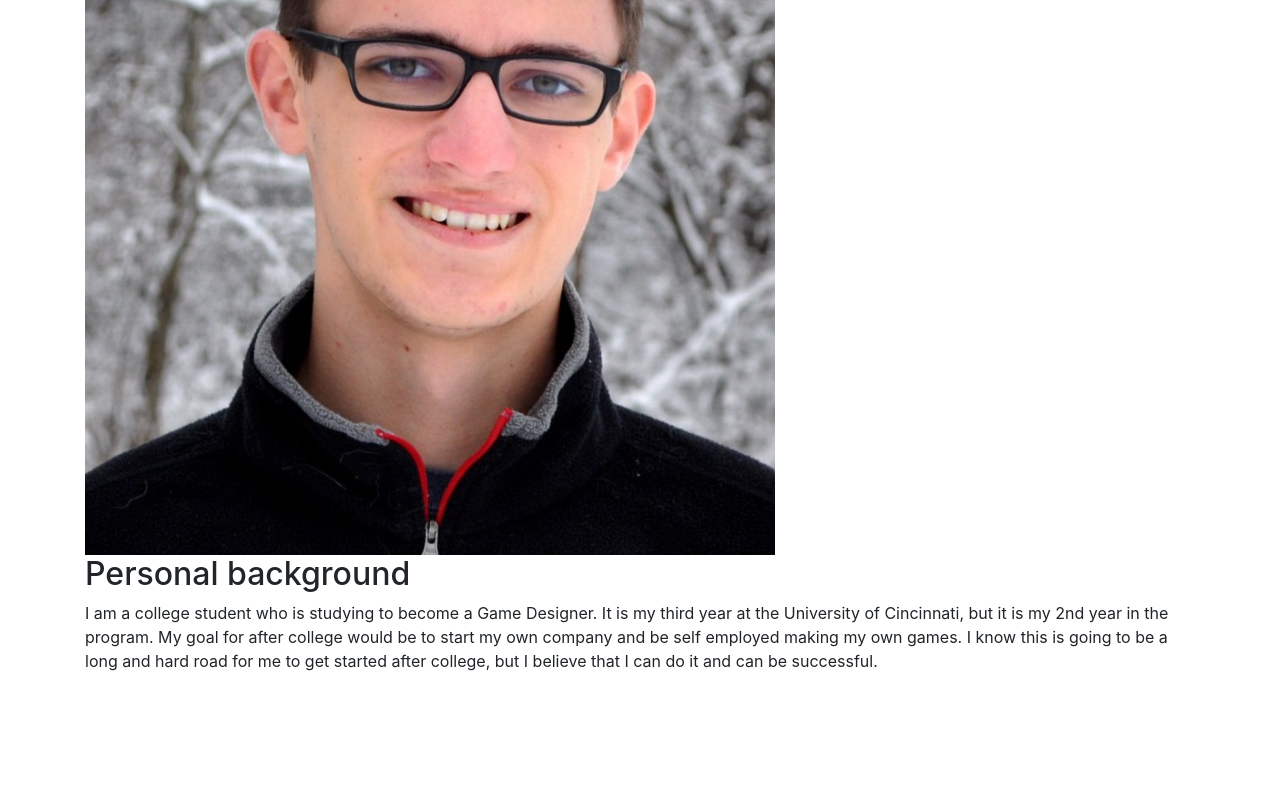
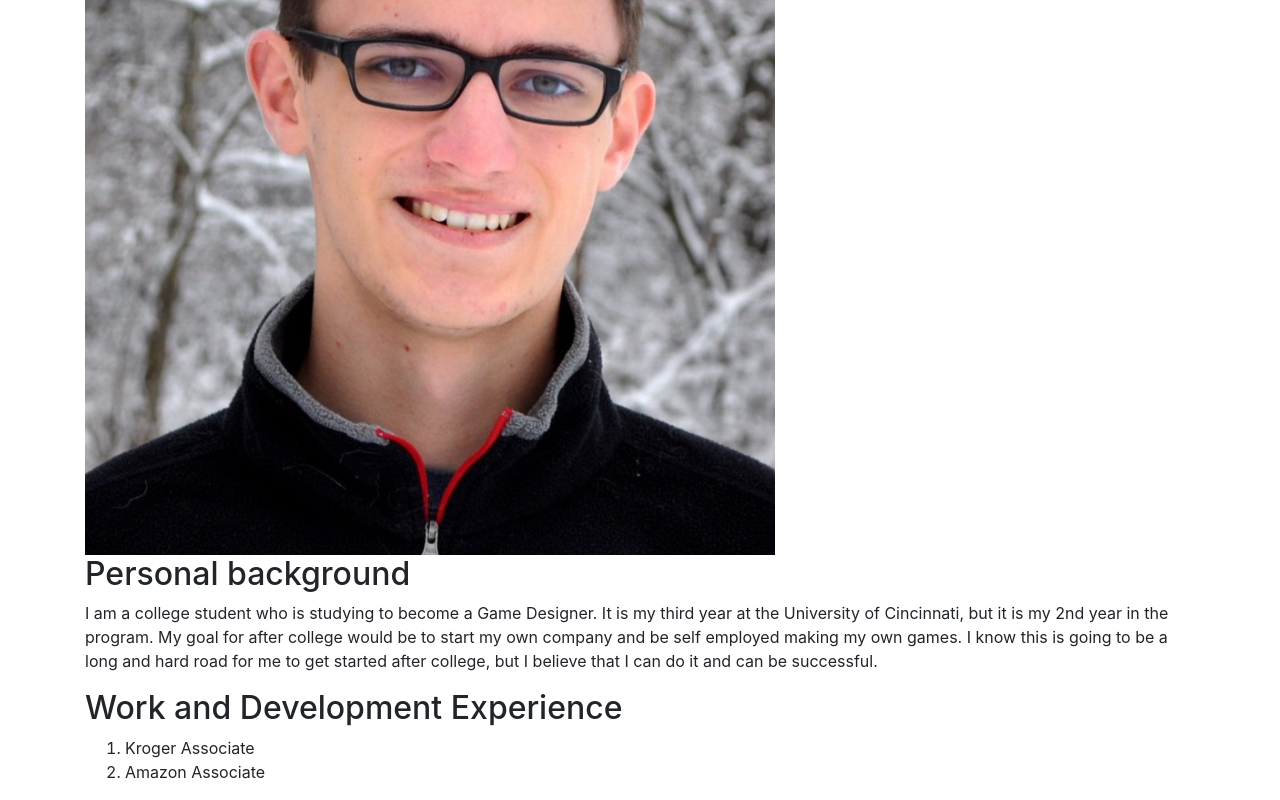
Before and after one commit to SamuelUntener/1-online-portfolio-SamuelUntener-main, a website: page 1-online-portfolio-SamuelUntener-main/index.html in a window 1280 px wide. Shown: the part 320-1120 px from the top of the page. Before the commit the page ends 1009 px from the top, so only its background shows below. Drawn offline with nearby package versions, Linux system fonts and the light colour scheme.

Commit message:
added experience section

```diff
--- a/1-online-portfolio-SamuelUntener-main/index.html
+++ b/1-online-portfolio-SamuelUntener-main/index.html
@@ -27,6 +27,14 @@
       <p>I am a college student who is studying to become a Game Designer. It is my third year at the University of Cincinnati, but it is my 2nd year in the program. My goal for after college would be to start my own company and be self employed making my own games. I know this is going to be a long and hard road for me to get started after college, but I believe that I can do it and can be successful. </p>
     </div>
 
+    <div class="section" id="experience">
+    <h2>Work and Development Experience</h2>
+    <ol>
+      <li>Kroger Associate</li>
+      <li>Amazon Associate</li>
+    </ol>
+    </div>
+
 
 
     </div>
```
